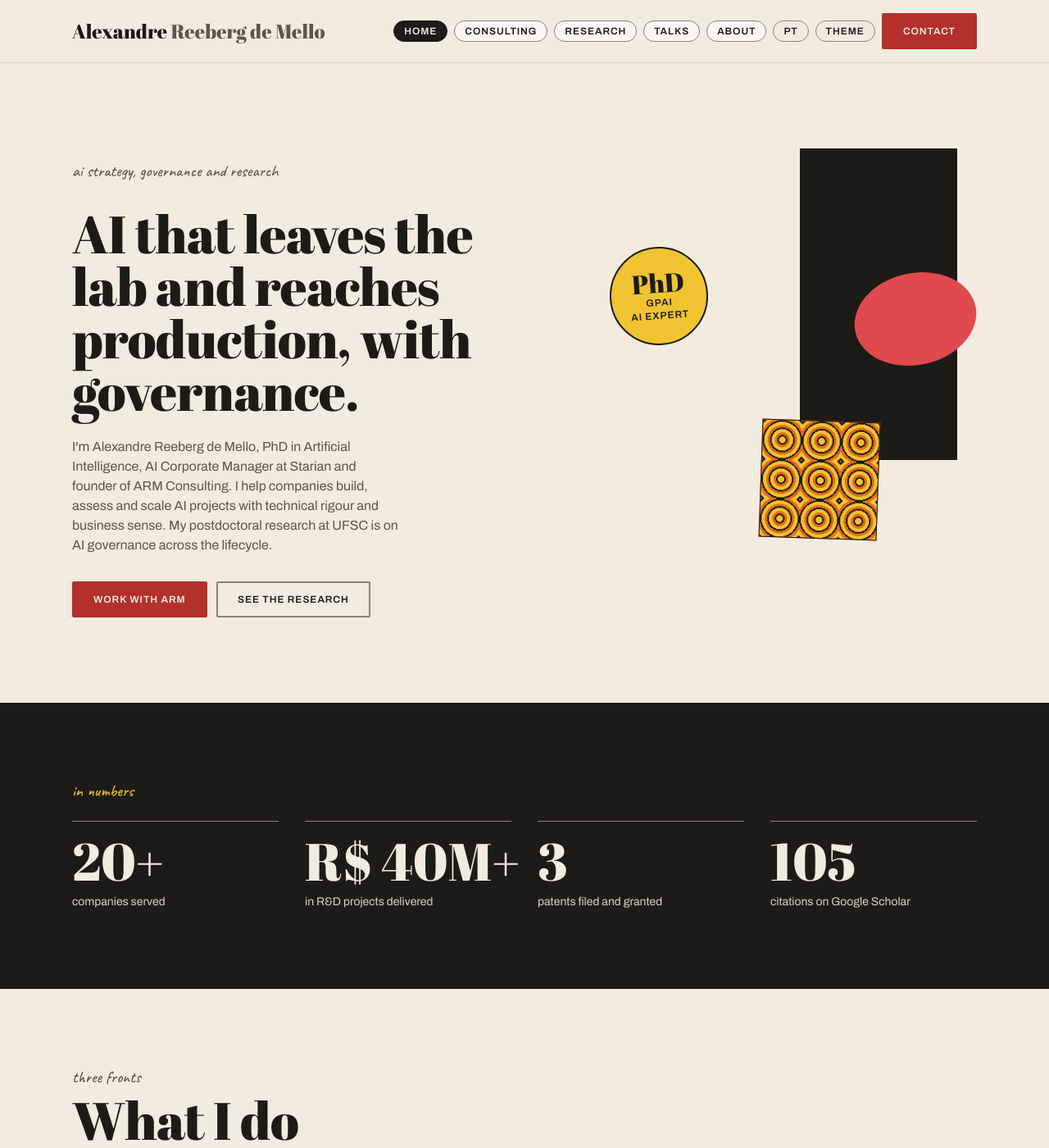
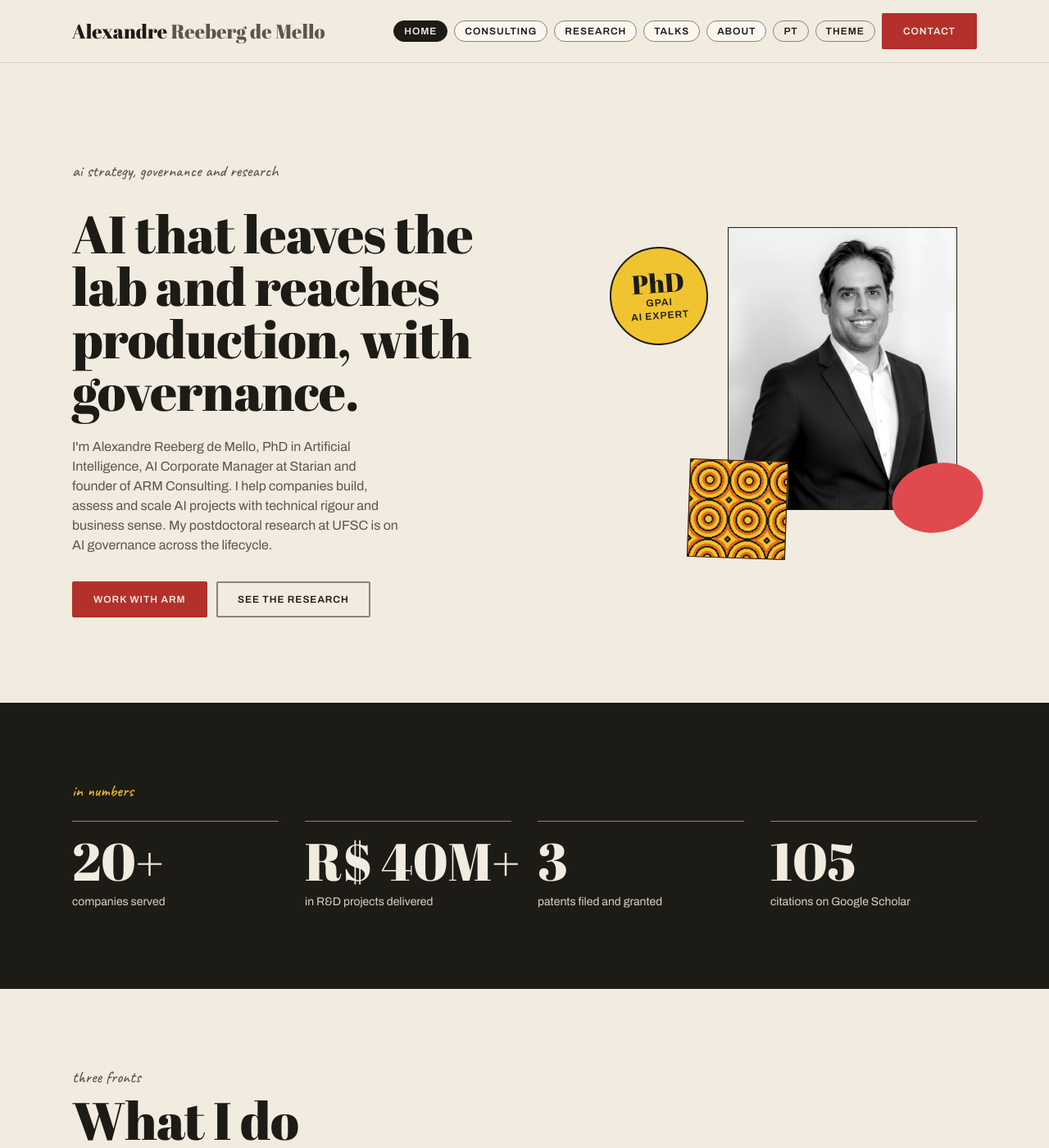
Before and after one commit to areeberg/alexandre.github.io, a Jekyll site: the page built from index.html, in a window 1280 px wide and 1400 px high. Shown: the whole window at 82% size. Built offline with Jekyll 4.4.1, drawn with Linux system fonts in a browser that asks for light colours; some of the changed text lies outside the part shown.

Commit message:
Foto do autor, OAB Subseção Juína e local do workshop
Inclui o retrato na colagem da home (em tons de cinza) e na página Sobre,
adiciona a OAB Subseção Juína como caso de consultoria e registra o
workshop "IA no trabalho jurídico" como realizado para ela.

Co-Authored-By: Claude Opus 5.5 <noreply@anthropic.com>

```diff
--- a/_data/talks.yml
+++ b/_data/talks.yml
@@ -15,8 +15,8 @@
 - id: workshop-ia-juridico
   status: delivered
   date: 2026-10
-  event: ""   # CONFIRMAR: evento ou cliente onde o workshop foi dado
-  city: ""
+  event: OAB Subseção Juína
+  city: Juína, MT
   featured: true
   en:
     kind: Workshop
--- a/_includes/pg-consultoria.html
+++ b/_includes/pg-consultoria.html
@@ -79,6 +79,11 @@
         <a class="ka-link" href="https://certi.org.br/inteligencia-artificial/" target="_blank" rel="noopener">certi.org.br</a>
       </article>
       <article class="caso">
+        <p class="rotulo">{% if lang == 'pt' %}Consultoria{% else %}Consulting{% endif %}</p>
+        <h3 class="titulo-3">OAB · {% if lang == 'pt' %}Subseção Juína{% else %}Juína Chapter{% endif %}</h3>
+        <p class="corpo-sm">{% if lang == 'pt' %}Ordem dos Advogados do Brasil, Juína (MT). Workshop "IA no trabalho jurídico" para a advocacia local.{% else %}Brazilian Bar Association, Juína (MT). "AI in legal work" workshop for local lawyers.{% endif %}</p>
+      </article>
+      <article class="caso">
         <p class="rotulo">Startup</p>
         <h3 class="titulo-3">Dokbot</h3>
         <a class="ka-link" href="https://www.dokbot.ai/" target="_blank" rel="noopener">dokbot.ai</a>
--- a/_includes/pg-home.html
+++ b/_includes/pg-home.html
@@ -21,11 +21,13 @@
       <a class="ka-botao ka-botao--fantasma" href="{{ p_res.url | relative_url }}">See the research</a>
       {% endif %}
     </div>
-    <div class="hero__colagem" aria-hidden="true">
-      <div class="hero__laje"></div>
-      <div class="hero__oval"></div>
-      <div class="hero__cera ka-estampa-cera"></div>
-      <div class="selo"><span>PhD</span><span>GPAI</span><span>AI Expert</span></div>
+    <div class="hero__colagem">
+      <figure class="retrato">
+        <img src="{{ '/assets/img/alexandre.webp' | relative_url }}" alt="Alexandre Reeberg de Mello" width="692" height="854">
+      </figure>
+      <div class="hero__oval hero__oval--retrato" aria-hidden="true"></div>
+      <div class="hero__cera hero__cera--retrato ka-estampa-cera" aria-hidden="true"></div>
+      <div class="selo" aria-hidden="true"><span>PhD</span><span>GPAI</span><span>AI Expert</span></div>
     </div>
   </section>
 </div>
--- a/_includes/pg-sobre.html
+++ b/_includes/pg-sobre.html
@@ -6,6 +6,9 @@
       <p class="anotacao">{% if lang == 'pt' %}quem sou{% else %}about{% endif %}</p>
       <h1 class="display" style="margin-top: var(--esp-8)">Alexandre Reeberg de Mello</h1>
       <p class="rotulo" style="margin-top: var(--esp-16); color: var(--grafite)">{% if lang == 'pt' %}Gerente Corporativo de IA · Starian<br>Fundador · ARM Consulting{% else %}AI Corporate Manager · Starian<br>Founder · ARM Consulting{% endif %}</p>
+      <figure class="retrato-sobre">
+        <img src="{{ '/assets/img/alexandre.webp' | relative_url }}" alt="Alexandre Reeberg de Mello" width="692" height="854" loading="lazy">
+      </figure>
     </div>
     <div class="texto-corrido">
       {% if lang == 'pt' %}
--- a/assets/css/kauri.css
+++ b/assets/css/kauri.css
@@ -201,6 +201,13 @@ a { color: inherit; }
 .hero__texto .ka-botao { margin: 0 var(--esp-8) var(--esp-8) 0; }
 .hero--curto { padding-bottom: var(--esp-64); }
 .hero__colagem--baixa { height: 300px; }
+/* Retrato: na colagem vira fotocópia (cinza, contraste alto); na página Sobre fica em cor. */
+.retrato { position: absolute; top: 0; right: var(--esp-24); width: 280px; margin: 0; background: var(--xerox); border: var(--traco-1) solid var(--xerox); }
+.retrato img { width: 100%; height: auto; filter: grayscale(1) contrast(1.15); }
+.hero__oval--retrato { top: auto; bottom: 8px; right: -8px; width: 112px; height: 84px; }
+.hero__cera--retrato { bottom: -24px; right: 232px; width: 120px; height: 120px; }
+.retrato-sobre { margin: var(--esp-32) 0 0; max-width: 320px; border: var(--traco-1) solid var(--linha-fina); background: var(--papel-alto); padding: var(--esp-12) var(--esp-12) var(--esp-24); transform: rotate(var(--inclinacao-1)); }
+.retrato-sobre img { width: 100%; height: auto; }
 .selo { position: absolute; left: 8%; top: 24px; width: 120px; height: 120px; border-radius: var(--raio-oval); background: var(--amarelo-cera); color: var(--on-cera); transform: rotate(var(--inclinacao-3)); display: flex; flex-direction: column; align-items: center; justify-content: center; font: 600 12px/16px var(--font-sans); letter-spacing: 0.08em; text-transform: uppercase; text-align: center; border: var(--traco-2) solid var(--xerox); }
 .selo span:first-child { font: 400 32px/1 var(--font-display); letter-spacing: 0; text-transform: none; }
 
@@ -239,10 +246,10 @@ a { color: inherit; }
 .lista-marcada li { padding-left: var(--esp-24); position: relative; }
 .lista-marcada li::before { content: ""; position: absolute; left: 0; top: 9px; width: 10px; height: 7px; border-radius: var(--raio-oval); background: var(--buzio); }
 
-.casos { display: grid; grid-template-columns: 2fr 1fr 1fr 1fr; gap: var(--esp-24); }
+.casos { display: grid; grid-template-columns: 2fr 1fr 1fr; gap: var(--esp-24); }
 .caso { padding: var(--esp-24); border: var(--traco-1) solid var(--linha-fina); background: var(--papel-alto); display: flex; flex-direction: column; gap: var(--esp-8); }
 .caso p { margin: 0; }
-.caso--destaque { grid-row: span 1; background: var(--papel-alto); }
+.caso--destaque { grid-row: span 2; background: var(--papel-alto); }
 .caso--destaque p:not(.rotulo) { color: var(--grafite); }
 .chamada { display: flex; flex-direction: column; align-items: flex-start; gap: var(--esp-24); max-width: 760px; }
 
@@ -284,6 +291,11 @@ a { color: inherit; }
   .metricas dd { font-size: 44px; }
   .marca span { display: none; }
   .cabecalho { position: static; }
+  .hero__colagem:has(.retrato) { height: 300px; }
+  .retrato { width: 210px; right: var(--esp-16); }
+  .hero__oval--retrato { width: 84px; height: 64px; right: 0; }
+  .hero__cera--retrato { width: 88px; height: 88px; right: 180px; bottom: -8px; }
+  .retrato-sobre { max-width: 260px; }
   .pagina { padding: 0 var(--esp-16); }
   .display-xl { font-size: 64px; }
   .display { font-size: 40px; }
```
Also changed, not shown: assets/img/alexandre.webp (added).
